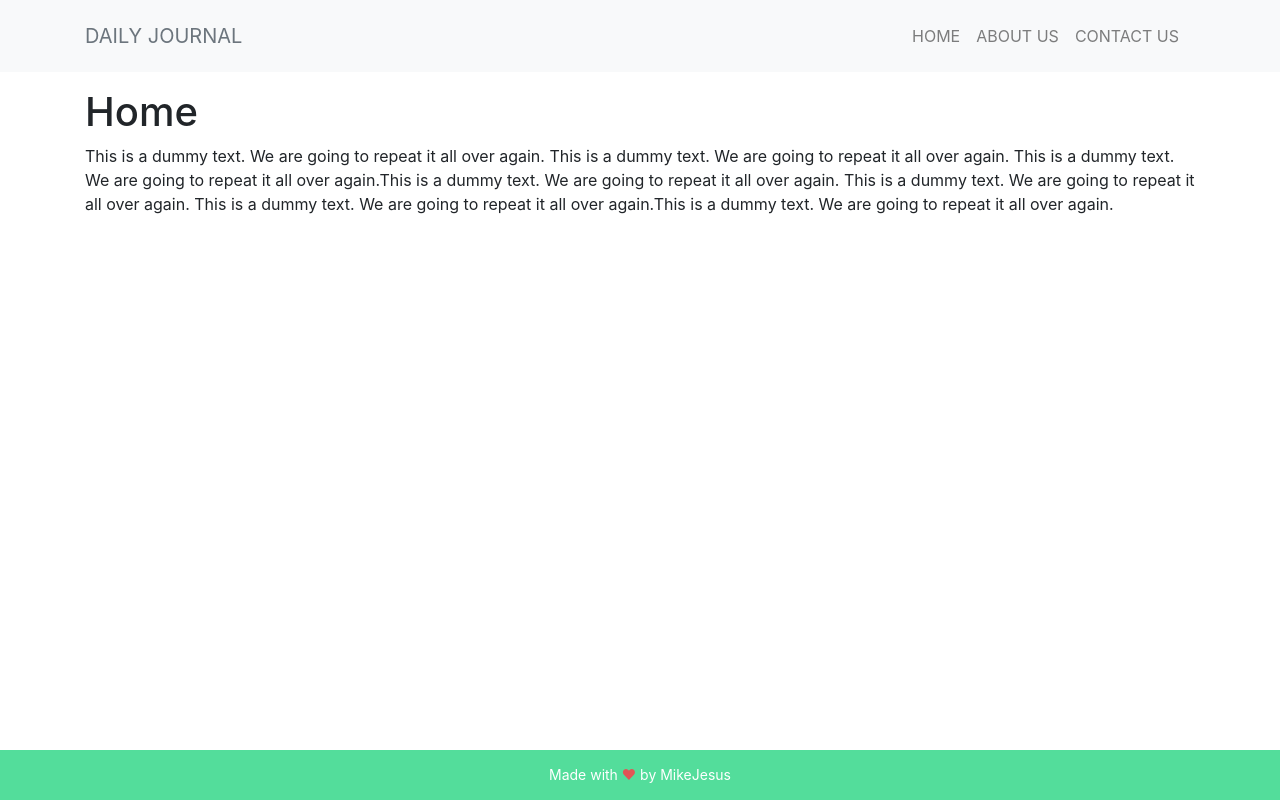
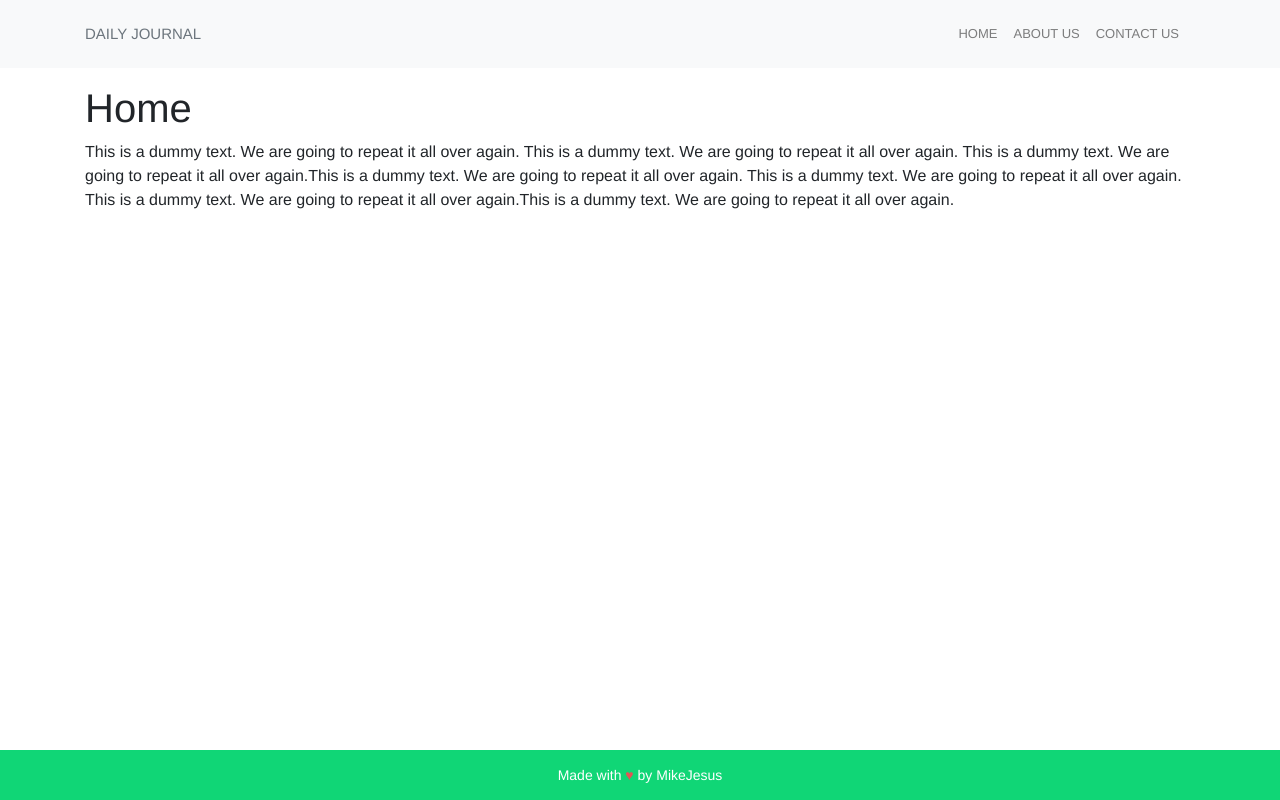
Before and after one commit to mikejesus/CodingAssignment, a plain HTML site: page index.html in a window 1280 px wide. Drawn offline with nearby package versions, Linux system fonts and the light colour scheme.

Commit message:
Update on CSS - use of flexbox and adjustments of navigation and brand link

```diff
--- a/css/custom.css
+++ b/css/custom.css
@@ -1,19 +1,27 @@
-html {
-    position: relative;
-    min-height: 100%;
+ body {
+    display: flex;
+    flex-direction: column;
+    min-height: 100vh;
+    font-family: helvetica, sans-serif;
   }
-  body {
-    /* Margin bottom by footer height */
-    margin-bottom: 60px;
+
+  .container{
+    flex: 1 0 auto;;
   }
+
   .footer {
-    position: absolute;
-    bottom: 0;
     width: 100%;
-    /* Set the fixed height of the footer here */
     height: 50px;
-    line-height: 50px; /* Vertically center the text there */
-    background-color: #53dd9b;
+    line-height: 50px;
+    background-color: #10d676;
     text-align: center;
     font-size: 14px;
   }
+
+  li a {
+    font-size: 13px;
+  }
+
+  .navbar-brand{
+    font-size: 15px;
+  }
--- a/index.html
+++ b/index.html
@@ -6,7 +6,7 @@
     <meta name="viewport" content="width=device-width, initial-scale=1, shrink-to-fit=no">
 
     <!-- Bootstrap CSS -->
-    <link rel="stylesheet" href="css/bootstrap.min.css">
+    <link rel="stylesheet" href="https://stackpath.bootstrapcdn.com/bootstrap/4.4.1/css/bootstrap.min.css" integrity="sha384-Vkoo8x4CGsO3+Hhxv8T/Q5PaXtkKtu6ug5TOeNV6gBiFeWPGFN9MuhOf23Q9Ifjh" crossorigin="anonymous">
     <link rel="stylesheet" href="css/custom.css" />
     <title>HTML CSS Test</title>
   </head>
```
Lines whose indentation alone changed are shown as unchanged.
